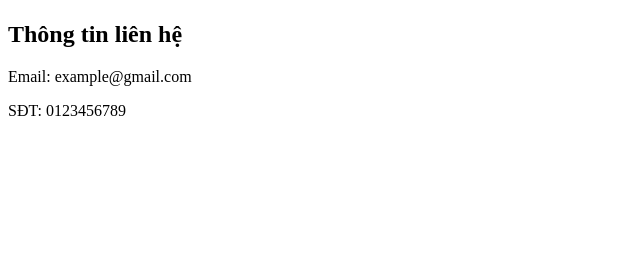
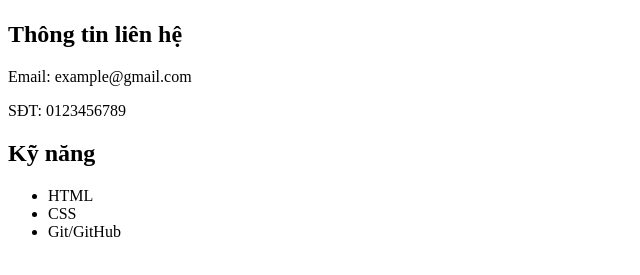
Before and after one commit to vodinhnguu/my-cv, a plain HTML site: page index.html in a window 1280 px wide. Shown: the part 99-374 px from the top of the page, without its empty margins (0-640 px from the left). Drawn offline with Linux system fonts and the light colour scheme.

Commit message:
thêm kỹnăng

```diff
--- a/index.html
+++ b/index.html
@@ -10,5 +10,12 @@
     <h2>Thông tin liên hệ</h2>
     <p>Email: example@gmail.com</p>
     <p>SĐT: 0123456789</p>
+
+    <h2>Kỹ năng</h2>
+    <ul>
+        <li>HTML</li>
+        <li>CSS</li>
+        <li>Git/GitHub</li>
+    </ul>
 </body>
 </html>
```
